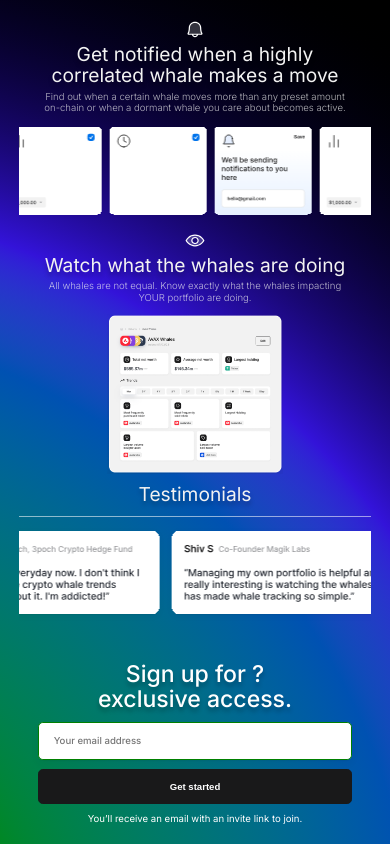
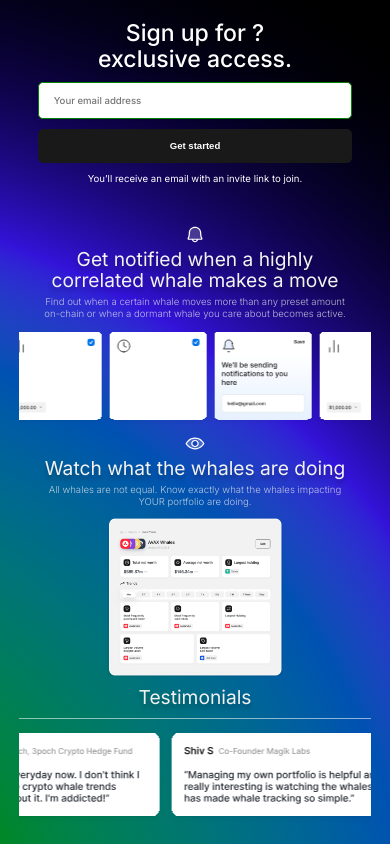
Before and after one commit to JyotiKM29/loch-login, a React (Create React App) app: page / in a window 390 px wide. Built offline with nearby package versions, Linux system fonts and the light colour scheme.

Commit message:
Completed 2

```diff
--- a/src/Style/login.module.scss
+++ b/src/Style/login.module.scss
@@ -35,7 +35,7 @@
     background: #000;
     background-image: url("../../public/bg.svg");
     background-position: center center;
-    background-size: none;
+    background-size: 130% 130%;
     background-repeat: no-repeat;
     object-fit: cover;
     // border: 1px solid red;
@@ -46,6 +46,8 @@
     }
 
     @media (max-width: 768px) {
+      grid-column: 1/2;
+      grid-row: 2/3;
         padding: 2rem;
       display: grid;
       grid-template-columns: 1fr;
@@ -75,6 +77,8 @@
 
     @media (max-width: 768px) {
         padding: 2rem;
+        grid-column: 1/2;
+        grid-row: 1/2;
     }
 
     .form {
```
